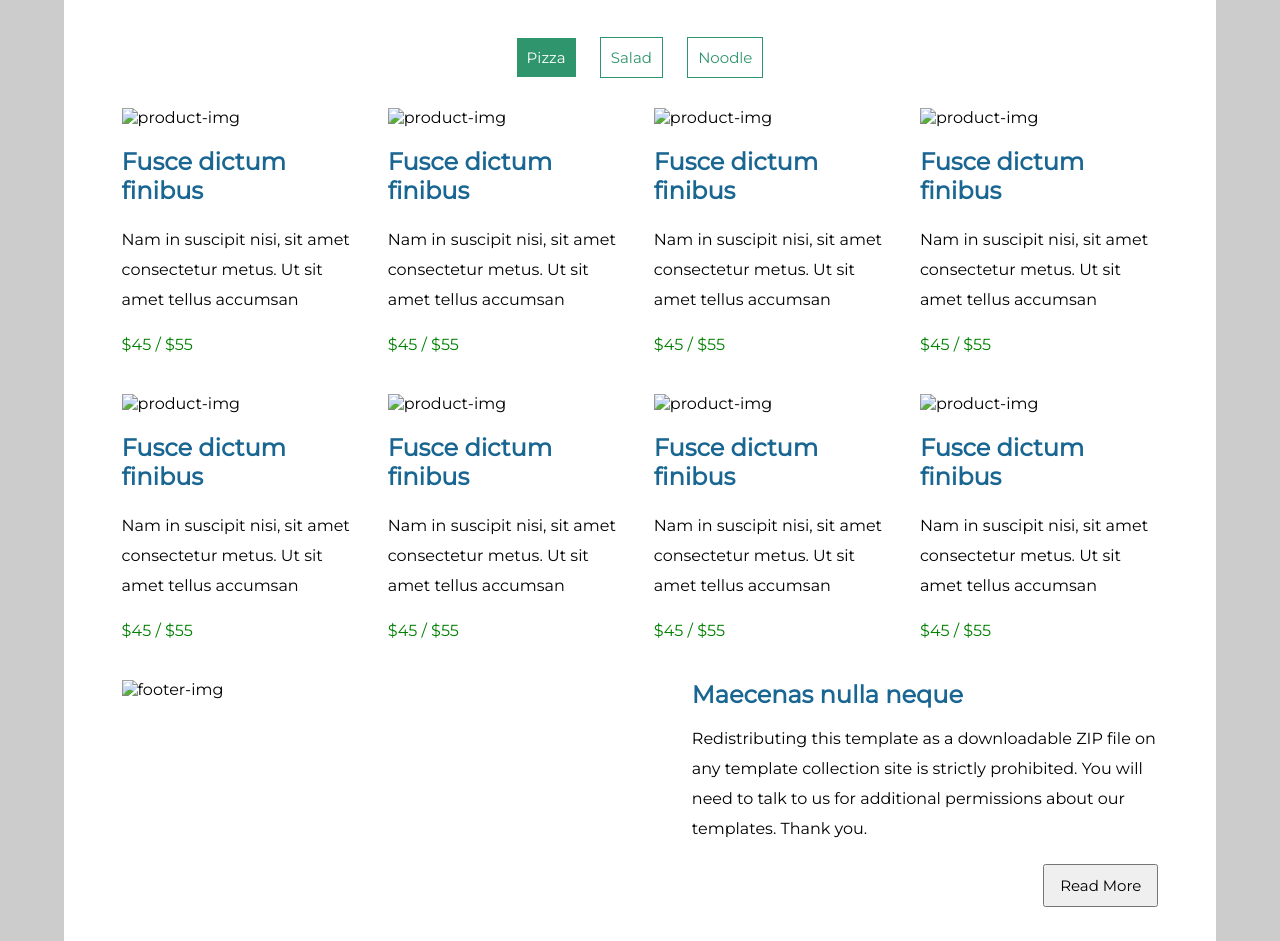
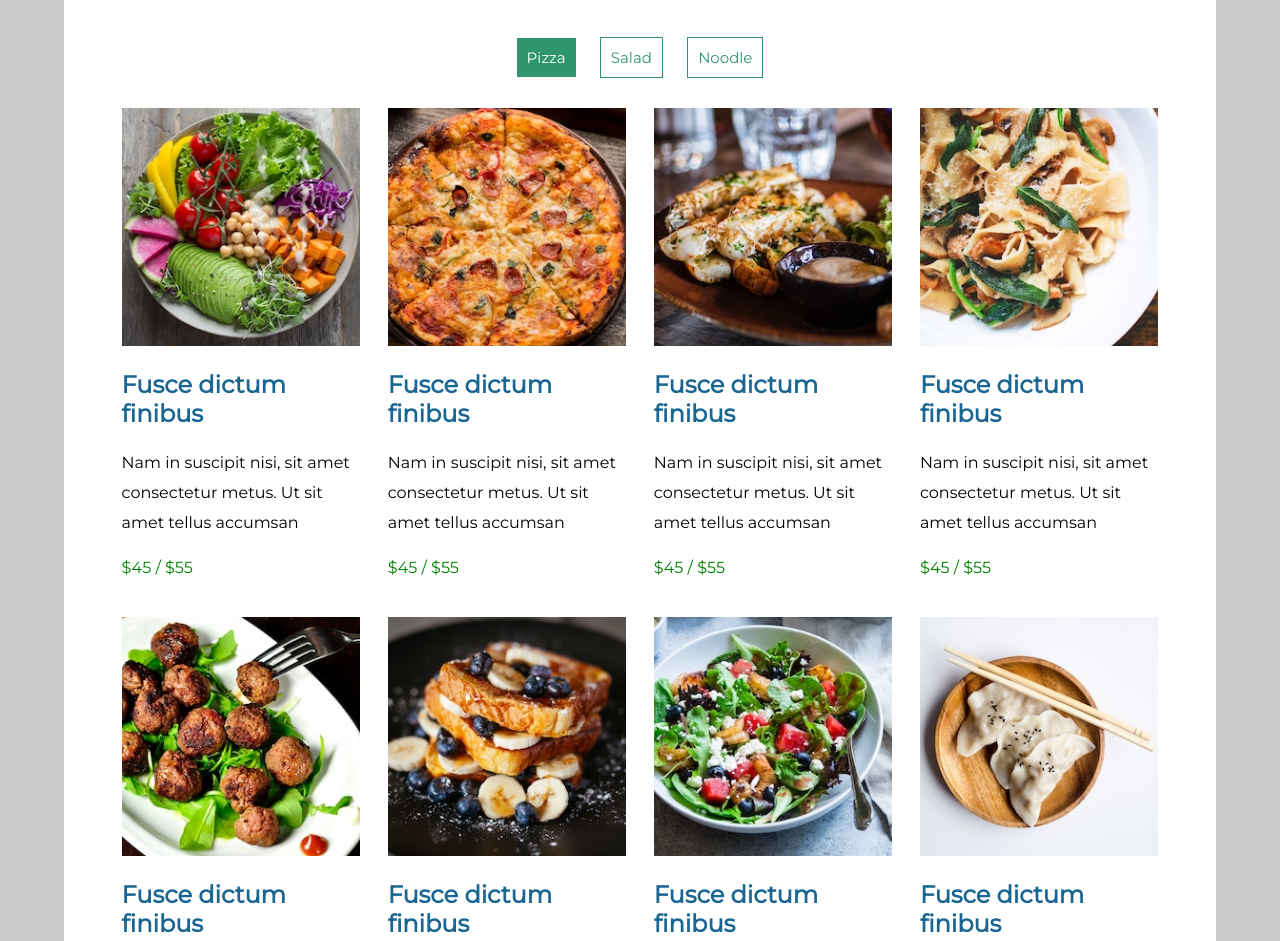
Before and after one commit to MadhuriYadav2521/FoodHouse, a plain HTML site: page index.html in a window 1280 px wide. Shown: the part 817-1758 px from the top of the page. Drawn offline with Linux system fonts and the light colour scheme.

Commit message:
added img

```diff
--- a/FoodHouse.css
+++ b/FoodHouse.css
@@ -24,7 +24,7 @@
     height:75vh;
     margin: auto ;
 
-    background-image: url(img/foodhouse/bg2.jpg);
+    background-image: url(./foodhouse/bg2.jpg);
     background-repeat: no-repeat;
     background-size: 100% 75vh;
     background-attachment: fixed;
--- a/index.html
+++ b/index.html
@@ -63,7 +63,7 @@
             <div class="product-container">
             <div class="products">
                 <div class="product-img">
-                    <img src="/img/foodhouse/p1.jpg" alt="product-img">
+                    <img src="./foodhouse/p1.jpg" alt="product-img">
                 </div>
                 <div class="product-name">
                     <h2>Fusce dictum finibus</h2>
@@ -77,7 +77,7 @@
             </div>
             <div class="products">
                 <div class="product-img">
-                    <img src="/img/foodhouse/p2.jpg" alt="product-img">
+                    <img src="/foodhouse/p2.jpg" alt="product-img">
                 </div>
                 <div class="product-name">
                     <h2>Fusce dictum finibus</h2>
@@ -90,7 +90,7 @@
                 </div>
             </div><div class="products">
                 <div class="product-img">
-                    <img src="/img/foodhouse/p3.jpg" alt="product-img">
+                    <img src="./foodhouse/p3.jpg" alt="product-img">
                 </div>
                 <div class="product-name">
                     <h2>Fusce dictum finibus</h2>
@@ -103,7 +103,7 @@
                 </div>
             </div><div class="products">
                 <div class="product-img">
-                    <img src="/img/foodhouse/04.jpg" alt="product-img">
+                    <img src="./foodhouse/04.jpg" alt="product-img">
                 </div>
                 <div class="product-name">
                     <h2>Fusce dictum finibus</h2>
@@ -117,7 +117,7 @@
             </div>
             <div class="products">
                 <div class="product-img">
-                    <img src="/img/foodhouse/05.jpg" alt="product-img">
+                    <img src="./foodhouse/05.jpg" alt="product-img">
                 </div>
                 <div class="product-name">
                     <h2>Fusce dictum finibus</h2>
@@ -131,7 +131,7 @@
             </div>
             <div class="products">
                 <div class="product-img">
-                    <img src="/img/foodhouse/06.jpg" alt="product-img">
+                    <img src="./foodhouse/06.jpg" alt="product-img">
                 </div>
                 <div class="product-name">
                     <h2>Fusce dictum finibus</h2>
@@ -145,7 +145,7 @@
             </div>
             <div class="products">
                 <div class="product-img">
-                    <img src="/img/foodhouse/07.jpg" alt="product-img">
+                    <img src="./foodhouse/07.jpg" alt="product-img">
                 </div>
                 <div class="product-name">
                     <h2>Fusce dictum finibus</h2>
@@ -159,7 +159,7 @@
             </div>
             <div class="products">
                 <div class="product-img">
-                    <img src="/img/foodhouse/08.jpg" alt="product-img">
+                    <img src="./foodhouse/08.jpg" alt="product-img">
                 </div>
                 <div class="product-name">
                     <h2>Fusce dictum finibus</h2>
@@ -178,7 +178,7 @@
         <div class="container-4">
             <div class="footer-container">
                 <div class="footer-img">
-                    <img src="/img/foodhouse/footer-img.jpg" alt="footer-img">
+                    <img src="./foodhouse/footer-img.jpg" alt="footer-img">
                 </div>
                 <div class="footer-content">
                     <h2>Maecenas nulla neque</h2>
```
